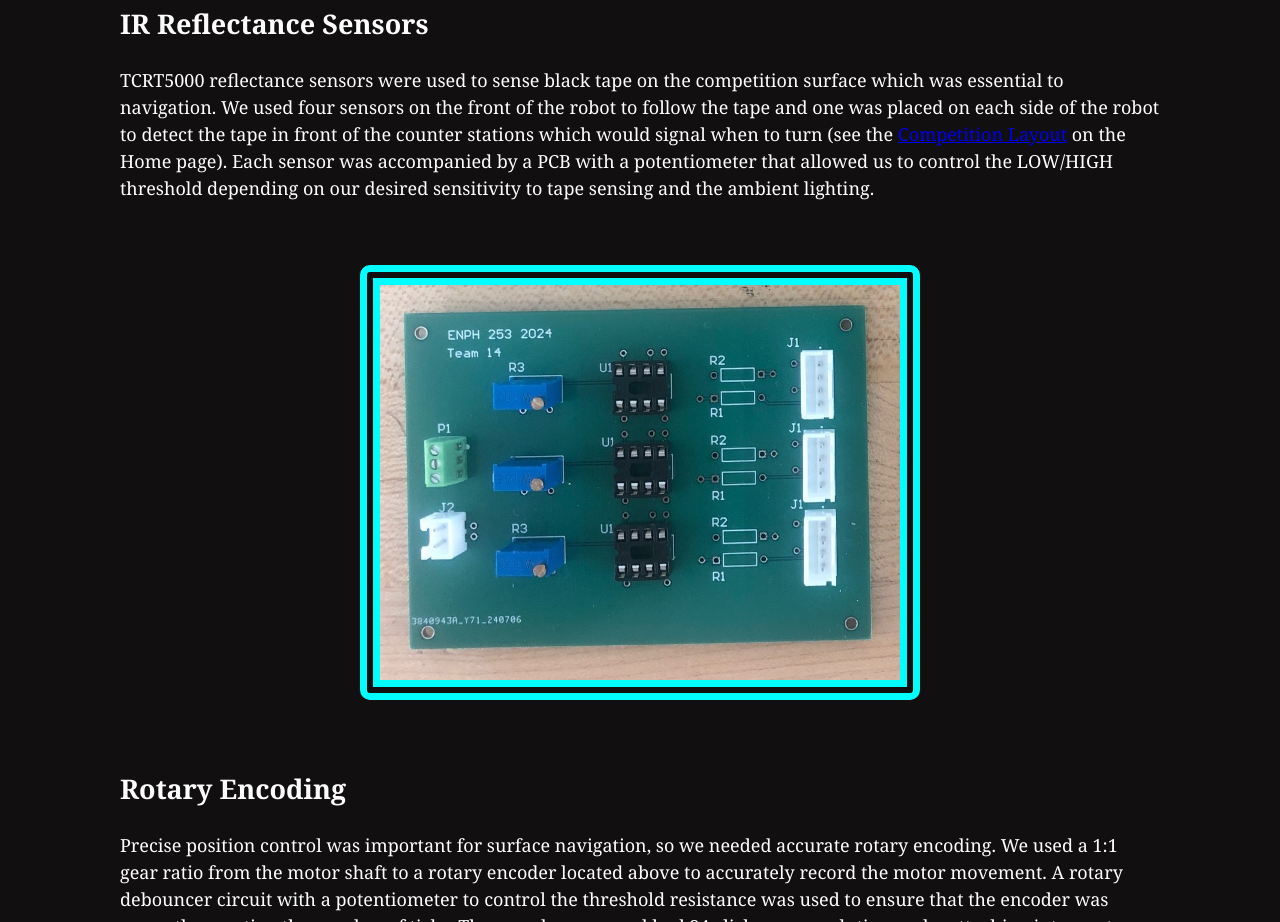
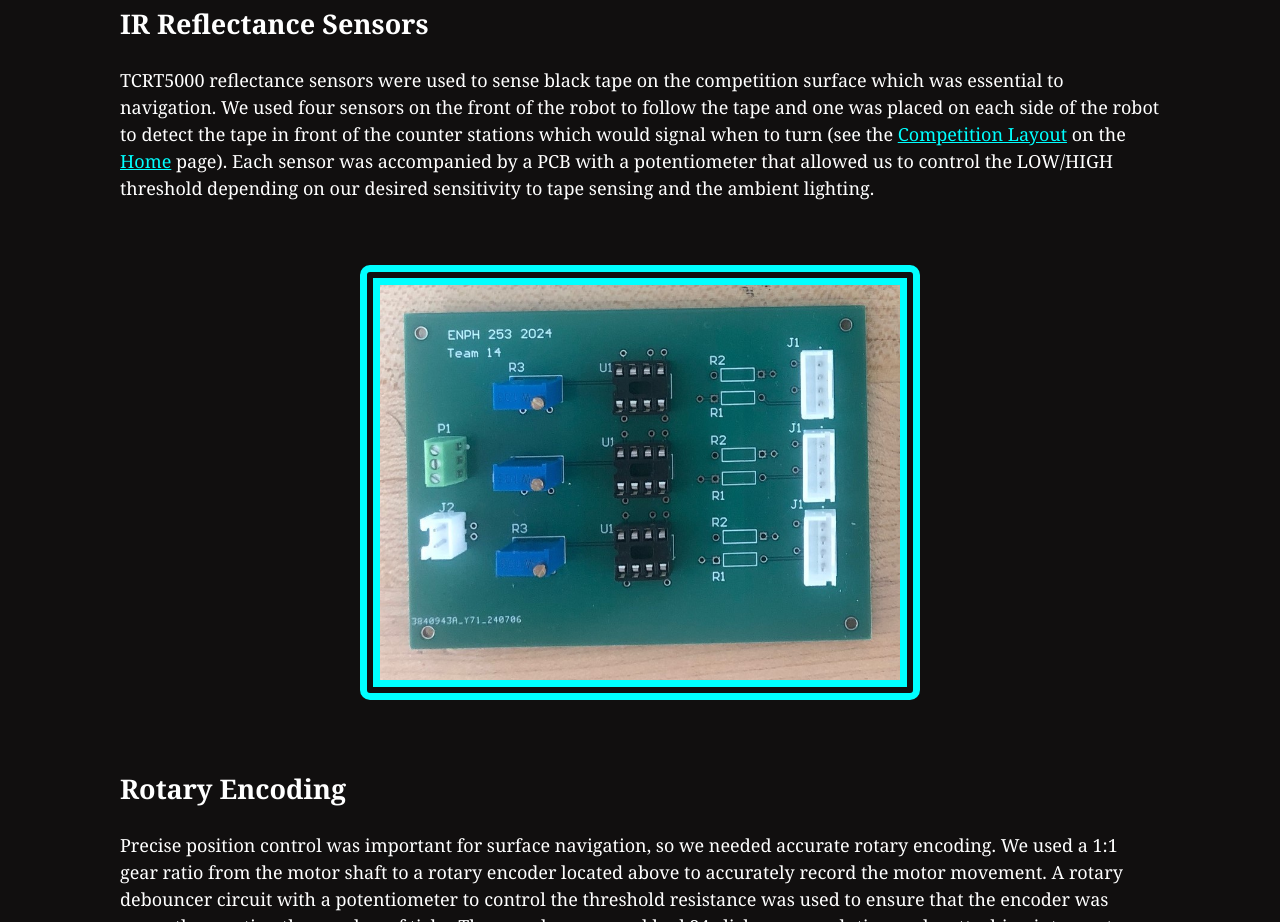
Before and after one commit to cmacp33/RobotSummerTeam14, a plain HTML site: page Electrical.html in a window 1280 px wide. Shown: the part 1040-1962 px from the top of the page. Drawn offline with Linux system fonts and the light colour scheme.

Commit message:
Updated text color of links

```diff
--- a/Electrical.html
+++ b/Electrical.html
@@ -95,7 +95,8 @@
                 TCRT5000 reflectance sensors were used to sense black tape on the competition surface which was essential to
                 navigation. We used four sensors on the front of the robot to follow the tape and one was placed on each side
                 of the robot to detect the tape in front of the counter stations which would signal when to turn (see the
-                <a href="index.html#compLayout">Competition Layout</a> on the Home page). Each sensor was accompanied by a PCB with a potentiometer that allowed
+                <a href="index.html#compLayout" style="color: rgb(0, 255, 255);">Competition Layout</a> on the <a href="index.html"
+                style="color: rgb(0, 255, 255)">Home</a> page). Each sensor was accompanied by a PCB with a potentiometer that allowed
                 us to control the LOW/HIGH threshold depending on our desired sensitivity to tape sensing and the ambient lighting.
             </p>
             <p><br></p>
```
